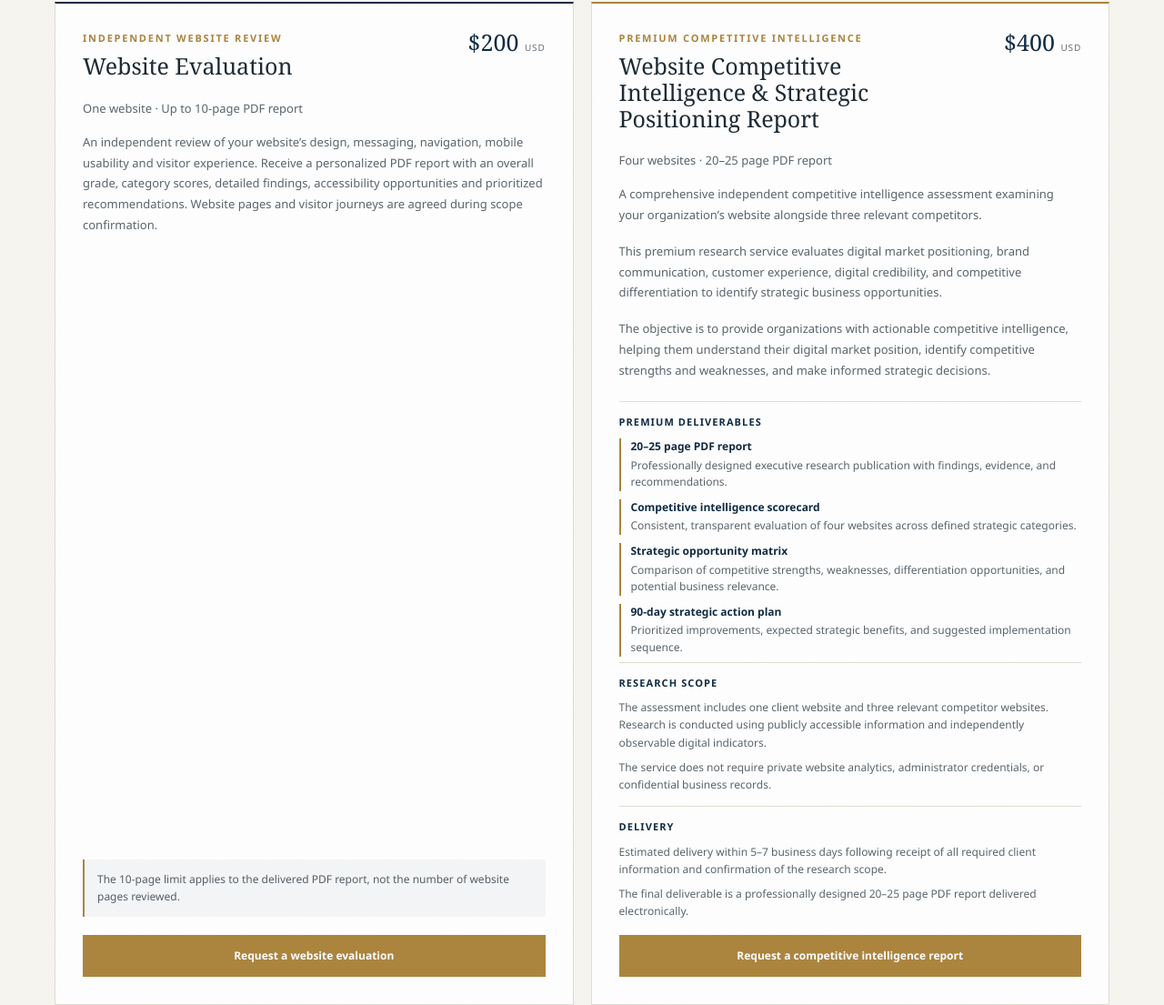
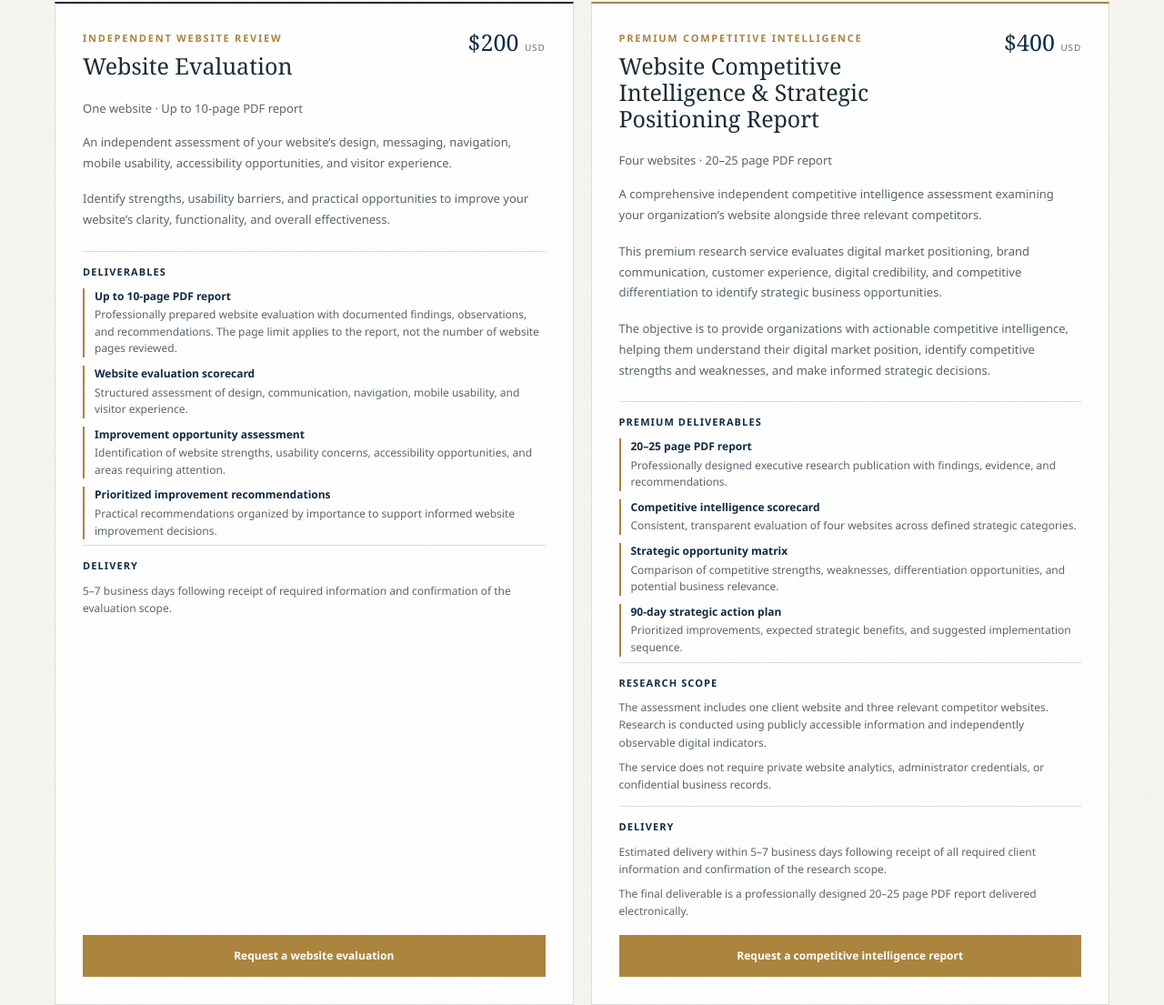
Before and after one commit to czrnbbzdck-dot/del-rio-global-strategies, a plain HTML site: page index.html in a window 1280 px wide. Shown: the part 3126-4231 px from the top of the page at 91% size. Drawn offline with Linux system fonts and the light colour scheme.

Commit message:
Align website evaluation service card structure
Co-authored-by: Copilot <223556219+Copilot@users.noreply.github.com>

```diff
--- a/index.html
+++ b/index.html
@@ -204,12 +204,30 @@
         <div class="evaluation-grid">
           <article class="brief-card brief-essential evaluation-card">
             <div class="brief-card-heading">
-              <div><p class="section-kicker">Independent website review</p><h3>Website Evaluation</h3></div>
+              <div>
+                <p class="section-kicker">Independent website review</p>
+                <h3>Website Evaluation</h3>
+              </div>
               <p class="brief-price">$200 <span>USD</span></p>
             </div>
             <p class="brief-summary">One website · Up to 10-page PDF report</p>
-            <p class="evaluation-description">An independent review of your website’s design, messaging, navigation, mobile usability and visitor experience. Receive a personalized PDF report with an overall grade, category scores, detailed findings, accessibility opportunities and prioritized recommendations. Website pages and visitor journeys are agreed during scope confirmation.</p>
-            <p class="evaluation-report-note">The 10-page limit applies to the delivered PDF report, not the number of website pages reviewed.</p>
+            <p class="evaluation-description">An independent assessment of your website’s design, messaging, navigation, mobile usability, accessibility opportunities, and visitor experience.</p>
+            <p class="evaluation-description">Identify strengths, usability barriers, and practical opportunities to improve your website’s clarity, functionality, and overall effectiveness.</p>
+
+            <div class="evaluation-detail-group">
+              <h4>Deliverables</h4>
+              <ul class="evaluation-deliverables">
+                <li><strong>Up to 10-page PDF report</strong><span>Professionally prepared website evaluation with documented findings, observations, and recommendations. The page limit applies to the report, not the number of website pages reviewed.</span></li>
+                <li><strong>Website evaluation scorecard</strong><span>Structured assessment of design, communication, navigation, mobile usability, and visitor experience.</span></li>
+                <li><strong>Improvement opportunity assessment</strong><span>Identification of website strengths, usability concerns, accessibility opportunities, and areas requiring attention.</span></li>
+                <li><strong>Prioritized improvement recommendations</strong><span>Practical recommendations organized by importance to support informed website improvement decisions.</span></li>
+              </ul>
+            </div>
+
+            <div class="evaluation-detail-group evaluation-delivery">
+              <h4>Delivery</h4>
+              <p>5–7 business days following receipt of required information and confirmation of the evaluation scope.</p>
+            </div>
             <a class="button button-gold brief-order" href="https://payhip.com/b/CWGIq" target="_blank" rel="noopener noreferrer">Request a website evaluation</a>
           </article>
           <article class="brief-card brief-essential evaluation-card evaluation-premium">
--- a/styles.css
+++ b/styles.css
@@ -687,7 +687,7 @@ h2,
   margin-bottom: 8px;
 }
 
-.evaluation-premium .brief-order {
+.evaluation-card .brief-order {
   margin-top: auto;
 }
 
```
